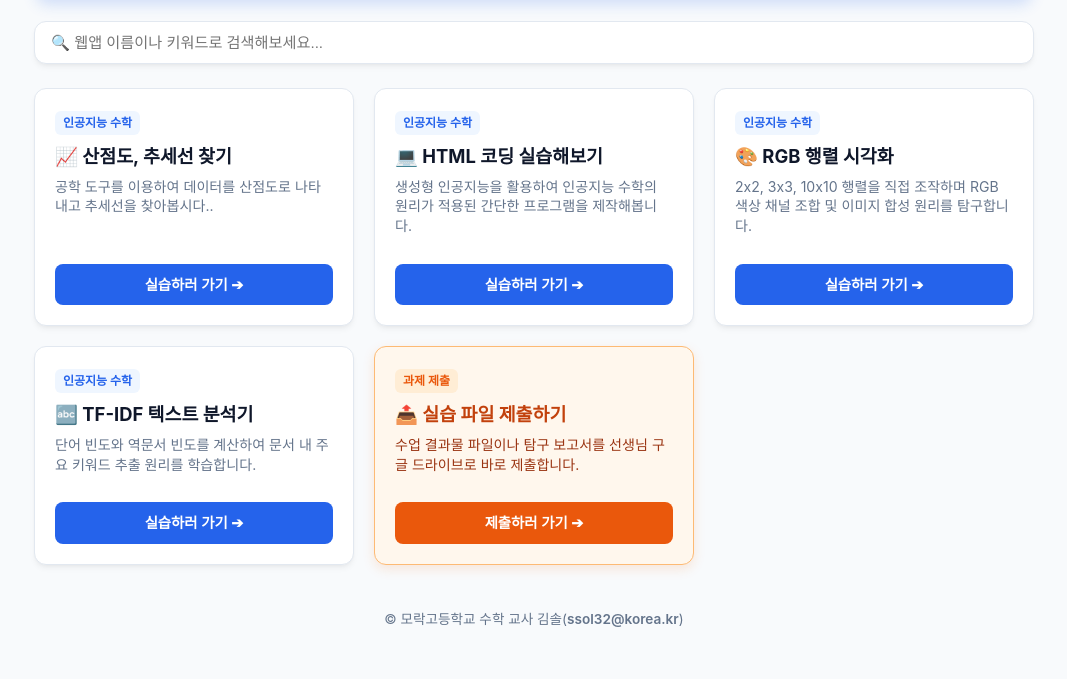
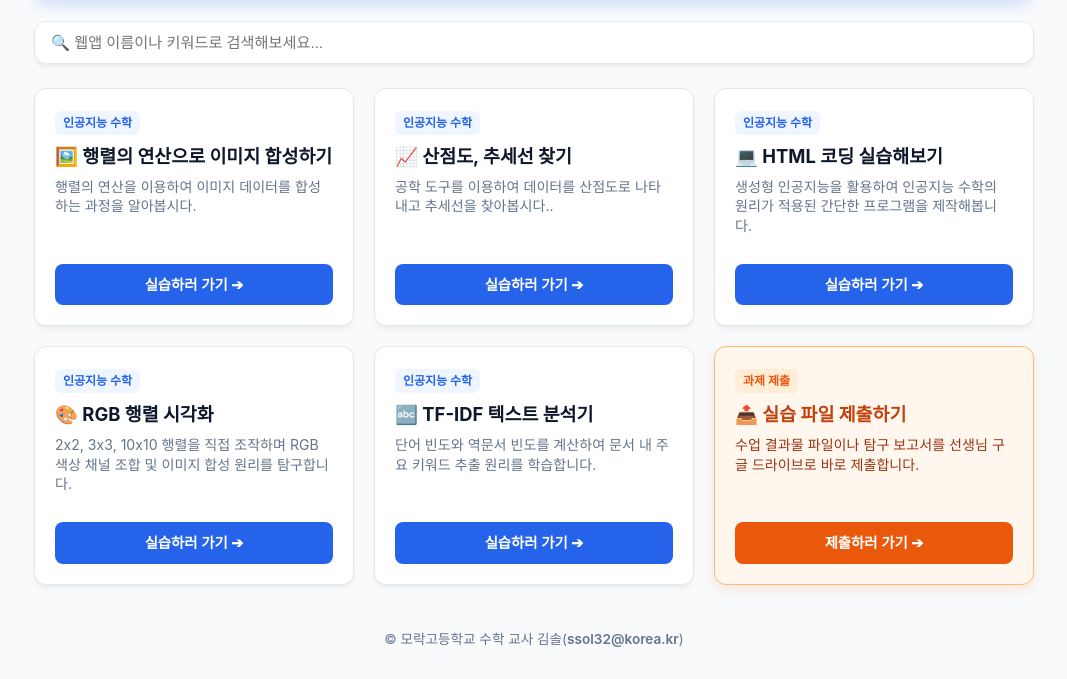
Before and after one commit to 5ol29/sol, a plain HTML site: page index.html in a window 1280 px wide. Shown: the part 171-850 px from the top of the page, without its empty margins (106-1173 px from the left). Drawn offline with Linux system fonts and the light colour scheme.

Commit message:
Update index.html

```diff
--- a/index.html
+++ b/index.html
@@ -194,6 +194,12 @@
   // 🚀 앞으로 새로운 웹앱을 만들 때마다 아래 목록에 추가하면 끝!
   // --------------------------------------------------
   const apps = [
+     {
+      badge: "인공지능 수학",
+      title: "🖼️ 행렬의 연산으로 이미지 합성하기",
+      desc: "행렬의 연산을 이용하여 이미지 데이터를 합성하는 과정을 알아봅시다.",
+      url: "https://5ol29.github.io/sol/synthesize.html"
+    },
     {
       badge: "인공지능 수학",
       title: "📈 산점도, 추세선 찾기",
```
